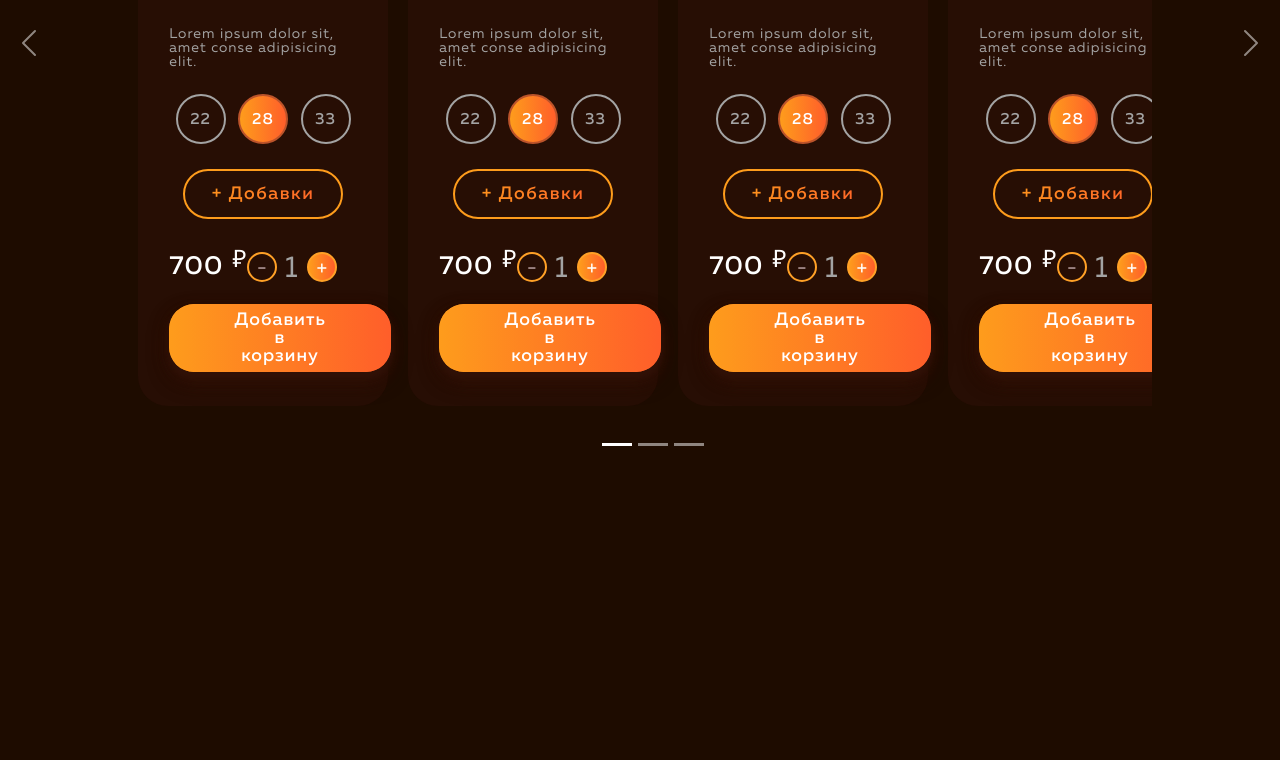
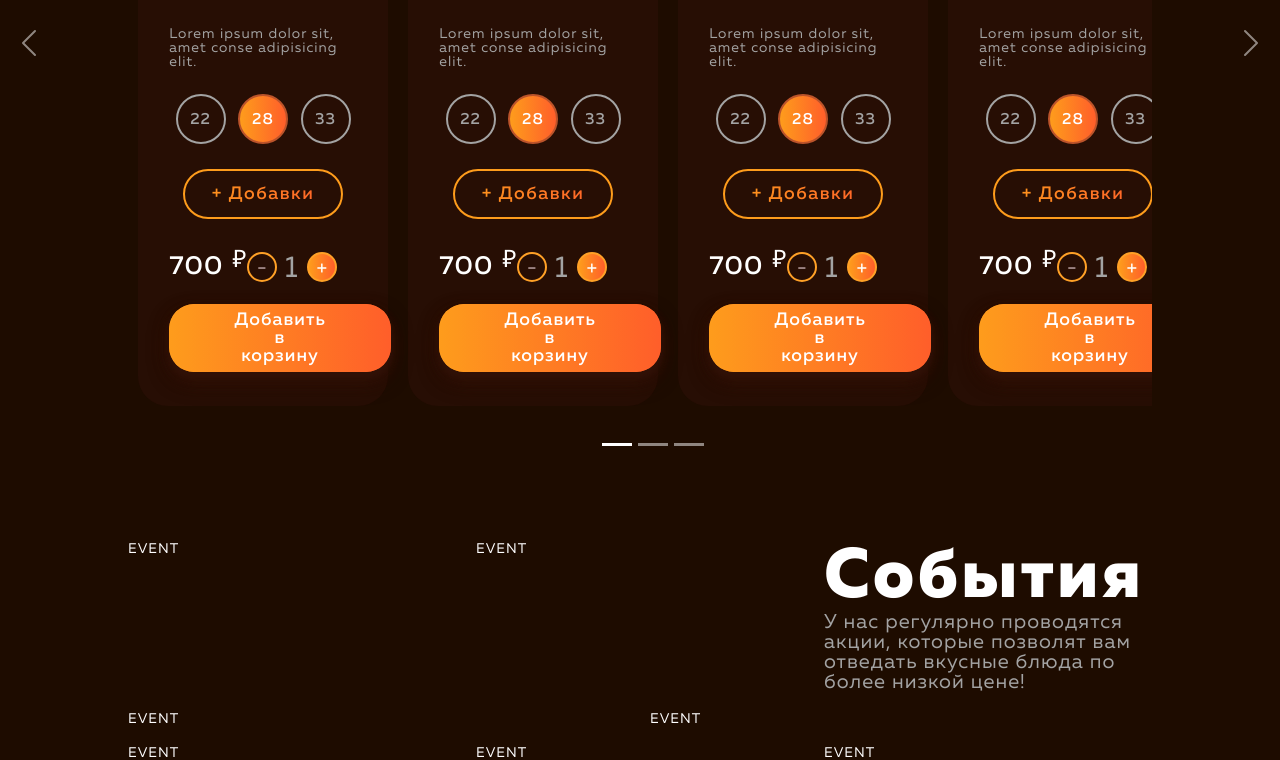
Before and after one commit to kimmito/pizzaLab, a React (Create React App) app: page / in a window 1280 px wide. Shown: the part 2626-3386 px from the top of the page. Before the commit the page ends 3168 px from the top, so only its background shows below. Built offline with nearby package versions, Linux system fonts and the light colour scheme.

Commit message:
Events grid added

```diff
--- a/src/Components/App.jsx
+++ b/src/Components/App.jsx
@@ -2,6 +2,7 @@ import React from 'react';
 import Header from './Header';
 import Home from './Home';
 import Menu from './Menu';
+import Events from './Events';
 import "https://cdn.jsdelivr.net/npm/bootstrap@5.3.5/dist/js/bootstrap.bundle.min.js";
 class App extends React.Component {
   render() {
@@ -11,6 +12,7 @@ class App extends React.Component {
         <main>
           <Home />
           <Menu />
+          <Events />
         </main>
       </div>
     );
--- /dev/null
+++ b/src/Components/Event.jsx
@@ -0,0 +1,9 @@
+import React from "react";
+
+const Event = (props) => {
+    return(
+        <div className="event">EVENT</div>
+    )
+}
+
+export default Event;
--- /dev/null
+++ b/src/Components/Events.jsx
@@ -0,0 +1,44 @@
+import React from "react"
+import Event from "./Event";
+
+class Events extends React.Component{
+    render(){
+        return(
+            <section className="events">
+                <div className="events-container">
+                    <div className="events__item">
+                        <Event />
+                    </div>
+                    <div className="events__item">
+                        <Event />
+                    </div>
+                    <div className="events__item">
+                        <div className="events__item__title">
+                            <h2 className="title-text events-title">События</h2>
+                            <p className="desc-text events-desc">
+                             У нас регулярно проводятся акции, которые позволят вам отведать вкусные блюда по более низкой цене!
+                            </p>
+                        </div>
+                    </div>
+                    <div className="events__item">
+                        <Event />
+                    </div>
+                    <div className="events__item">
+                        <Event />
+                    </div>
+                    <div className="events__item">
+                        <Event />
+                    </div>
+                    <div className="events__item">
+                        <Event />
+                    </div>
+                    <div className="events__item">
+                        <Event />
+                    </div>
+                </div>
+            </section>
+        )
+    }
+}
+
+export default Events;
--- a/src/css/style.css
+++ b/src/css/style.css
@@ -544,3 +544,20 @@ header::after{
     border-radius: 30px;
     font-weight: 400;
 }
+
+
+/*  */
+
+.events-container{
+    display: flex;
+    flex-wrap: wrap;
+    gap: 20px;
+}
+.events__item{
+    flex: 1 1 calc(33.333% - 14px);
+    min-width: 200px;
+}
+.events__item:nth-child(5n + 4),
+.events__item:nth-child(5n + 5){
+    flex: 1 1 calc(50% - 10px);
+}
```
